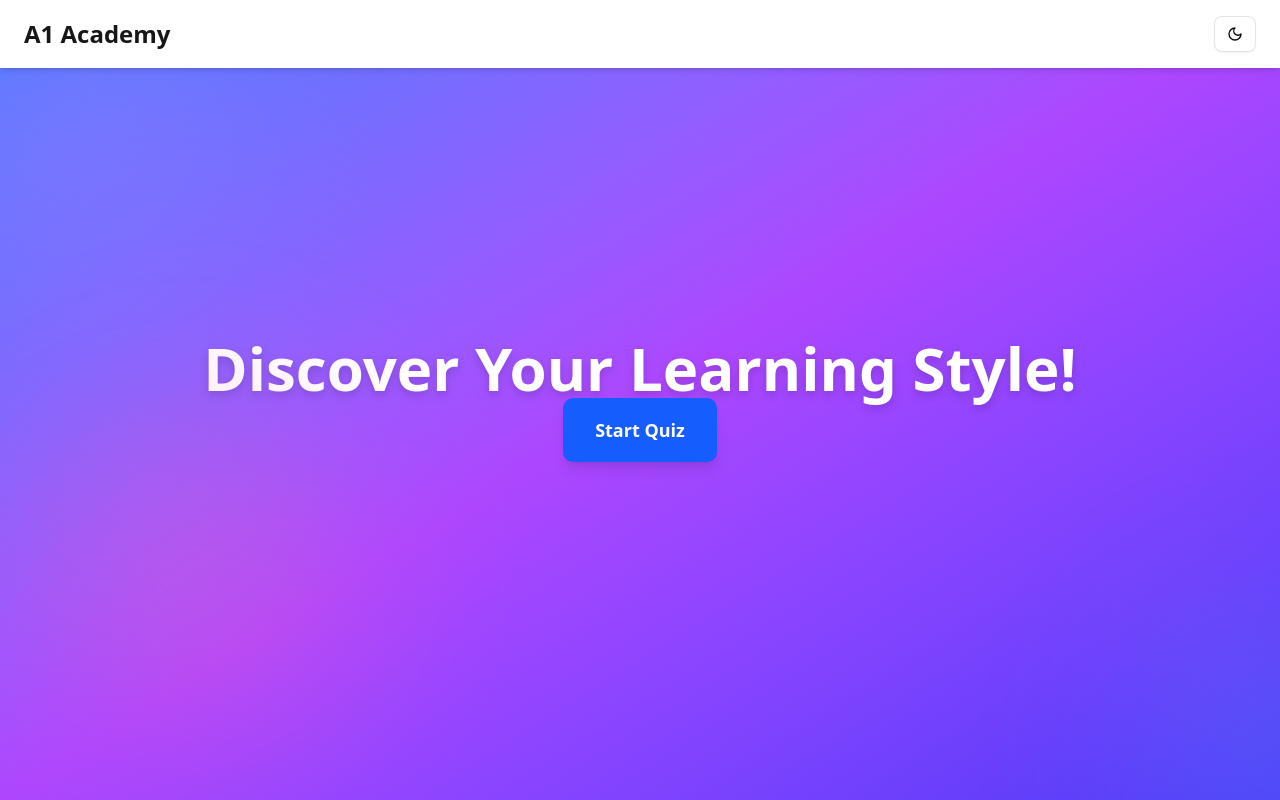
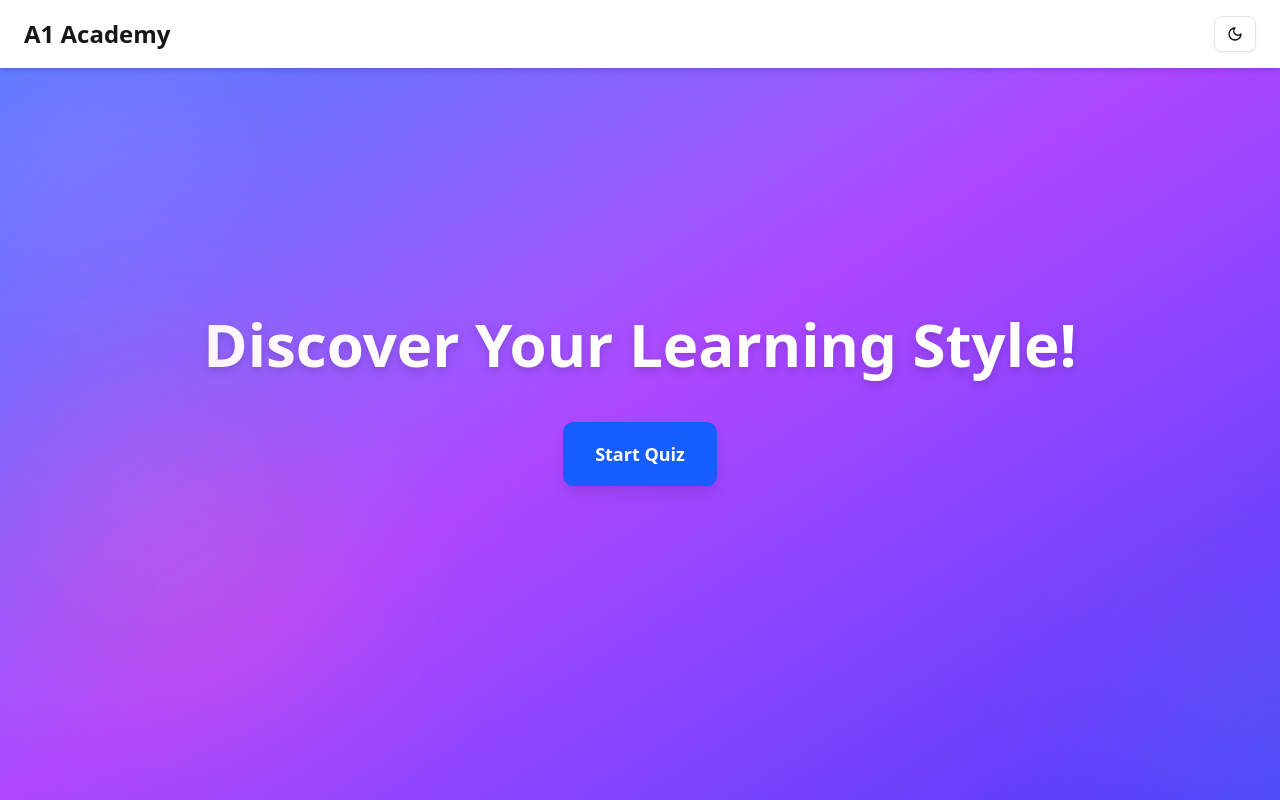
Before and after one commit to Sajal072004/A1-Quiz-App, a Next.js app in the folder frontend/: page / in a window 1280 px wide. Built offline with nearby package versions, Linux system fonts and the light colour scheme.

Commit message:
Add margin-top to LandingPage component for improved layout

```diff
--- a/frontend/app/page.js
+++ b/frontend/app/page.js
@@ -39,7 +39,7 @@ export default function LandingPage() {
         initial={{ scale: 0.8, opacity: 0 }}
         animate={{ scale: 1, opacity: 1 }}
         transition={{ delay: 0.6, duration: 0.5, ease: "easeOut" }}
-        className=" z-50"
+        className=" z-50 mt-12"
       >
         <Button
           className="px-8 py-8 rounded-lg text-lg font-semibold transition-all shadow-lg bg-blue-600 text-white dark:bg-purple-600 dark:text-white hover:bg-blue-700 dark:hover:bg-purple-700 hover:shadow-xl dark:hover:shadow-purple-500/50 hover:scale-105 active:scale-95 z-50"
```
